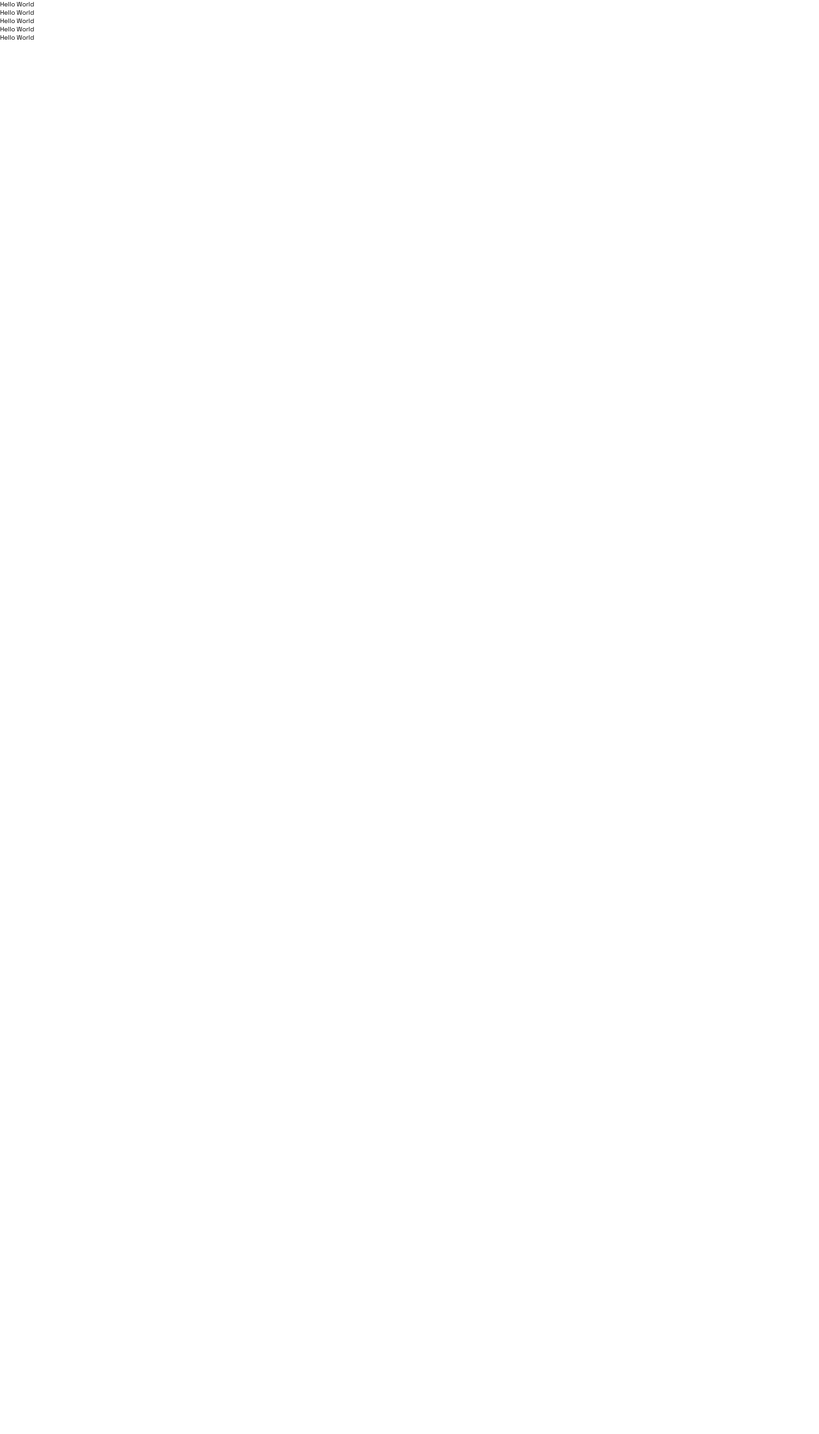
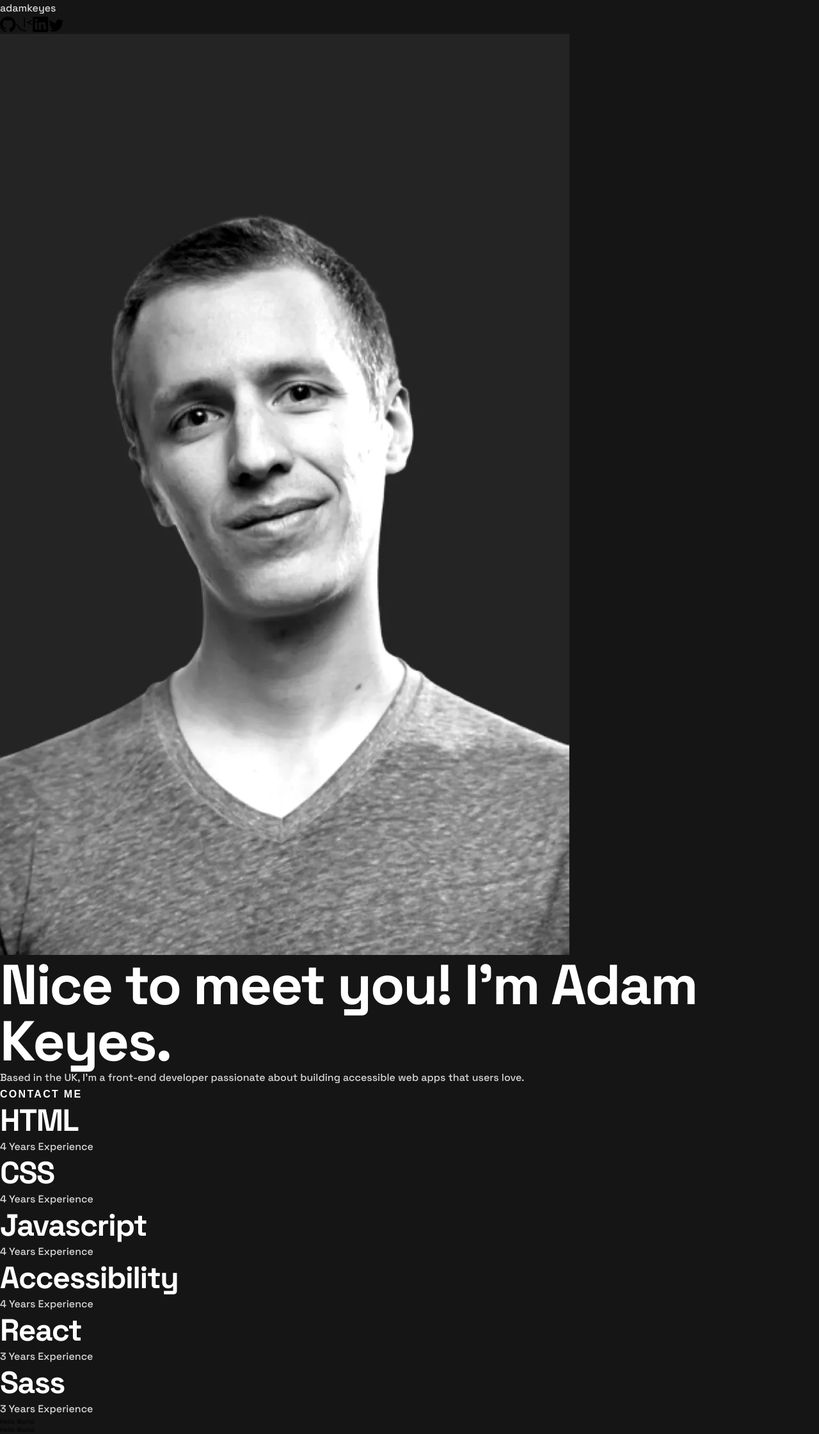
Before and after one commit to Galaxy159/Portfolio-Frontendmentor, a React (Create React App) app: page / in a window 1280 px wide. Shown: the whole page at 64% size. Before the commit the page ends 800 px from the top, so only its background shows below. Built offline with nearby package versions, Linux system fonts and the light colour scheme.

Commit message:
markup header + hero + features

```diff
--- a/src/components/Features.js
+++ b/src/components/Features.js
@@ -1,7 +1,32 @@
 export default function Features() {
   return (
     <>
-      <div>Hello World</div>
+      <section className="features">
+        <div className="features__feature">
+          <h2 className="features__feature--headline">HTML</h2>
+          <p className="features__feature--text">4 Years Experience</p>
+        </div>
+        <div className="features__feature">
+          <h2 className="features__feature--headline">CSS</h2>
+          <p className="features__feature--text">4 Years Experience</p>
+        </div>
+        <div className="features__feature">
+          <h2 className="features__feature--headline">Javascript</h2>
+          <p className="features__feature--text">4 Years Experience</p>
+        </div>
+        <div className="features__feature">
+          <h2 className="features__feature--headline">Accessibility</h2>
+          <p className="features__feature--text">4 Years Experience</p>
+        </div>
+        <div className="features__feature">
+          <h2 className="features__feature--headline">React</h2>
+          <p className="features__feature--text">3 Years Experience</p>
+        </div>
+        <div className="features__feature">
+          <h2 className="features__feature--headline">Sass</h2>
+          <p className="features__feature--text">3 Years Experience</p>
+        </div>
+      </section>
     </>
   );
 }
--- a/src/components/Header.js
+++ b/src/components/Header.js
@@ -1,7 +1,27 @@
+import sprite from "../assets/images/sprite.svg";
+
 export default function Header() {
   return (
     <>
-      <div>Hello World</div>
+      <header className="header">
+        <div className="header__logo">
+          <p className="header__logo--text">adamkeyes</p>
+        </div>
+        <div className="header__social">
+          <svg className="header__social--icon" height="24" width="25">
+            <use href={`${sprite}#icon-github`} />
+          </svg>
+          <svg className="header__social--icon" height="23" width="26">
+            <use href={`${sprite}#icon-frontendmentor`} />
+          </svg>
+          <svg className="header__social--icon" height="24" width="25">
+            <use href={`${sprite}#icon-linkedin`} />
+          </svg>
+          <svg className="header__social--icon" height="20" width="24">
+            <use href={`${sprite}#icon-twitter`} />
+          </svg>
+        </div>
+      </header>
     </>
   );
 }
--- a/src/components/Hero.js
+++ b/src/components/Hero.js
@@ -1,7 +1,29 @@
+import heroMobile from "../assets/images/image-profile-mobile.webp";
+import heroTablet from "../assets/images/image-profile-tablet.webp";
+import heroDesktop from "../assets/images/image-profile-desktop.webp";
+
 export default function Hero() {
   return (
     <>
-      <div>Hello World</div>
+      <section className="hero">
+        <div className="hero__photo">
+          <picture>
+            <source srcSet={heroDesktop} media="(min-width: 1110px)" />
+            <source srcSet={heroTablet} media="(min-width: 768px)" />
+            <img src={heroMobile} alt="" className="hero__photo--img" />
+          </picture>
+        </div>
+        <div className="header__content">
+          <h1 className="header__content--headline">
+            Nice to meet you! I'm Adam Keyes.
+          </h1>
+          <p className="header__content--text">
+            Based in the UK, I’m a front-end developer passionate about building
+            accessible web apps that users love.
+          </p>
+          <button>CONTACT ME</button>
+        </div>
+      </section>
     </>
   );
 }
--- a/src/style/App.css
+++ b/src/style/App.css
@@ -17,6 +17,7 @@ html {
 
 body {
   font-family: "Space-Grotesk";
+  background-color: #151515;
 }
 
 p {
@@ -90,4 +91,21 @@ h4 {
   font-size: 2.4rem;
   line-height: 3.2rem;
   color: #ffffff;
+}
+
+button {
+  font-weight: 700;
+  font-size: 1.6rem;
+  line-height: 2.6rem;
+  letter-spacing: 2.29px;
+  background: none;
+  border: none;
+  color: #ffffff;
+}
+button a {
+  text-decoration: none;
+}
+
+.header__social--icon {
+  fill: black;
 }/*# sourceMappingURL=App.css.map */
--- a/src/style/scss/_base.scss
+++ b/src/style/scss/_base.scss
@@ -38,6 +38,7 @@ html {
 
 body {
   font-family: "Space-Grotesk";
+  background-color: $color-black;
 }
 
 p {
@@ -105,3 +106,17 @@ h4 {
   line-height: 3.2rem;
   color: $color-white;
 }
+
+button {
+  font-weight: 700;
+  font-size: 1.6rem;
+  line-height: 2.6rem;
+  letter-spacing: 2.29px;
+  background: none;
+  border: none;
+  color: $color-white;
+
+  & a {
+    text-decoration: none;
+  }
+}
--- a/src/style/scss/_header.scss
+++ b/src/style/scss/_header.scss
@@ -0,0 +1,12 @@
+.header {
+  &__logo {
+    &--text {
+    }
+  }
+
+  &__social {
+    &--icon {
+      fill: black;
+    }
+  }
+}
```
Also changed, not shown: src/assets/images/sprite.svg (added), 1 other file (tests, documents, lock files or other folders).
